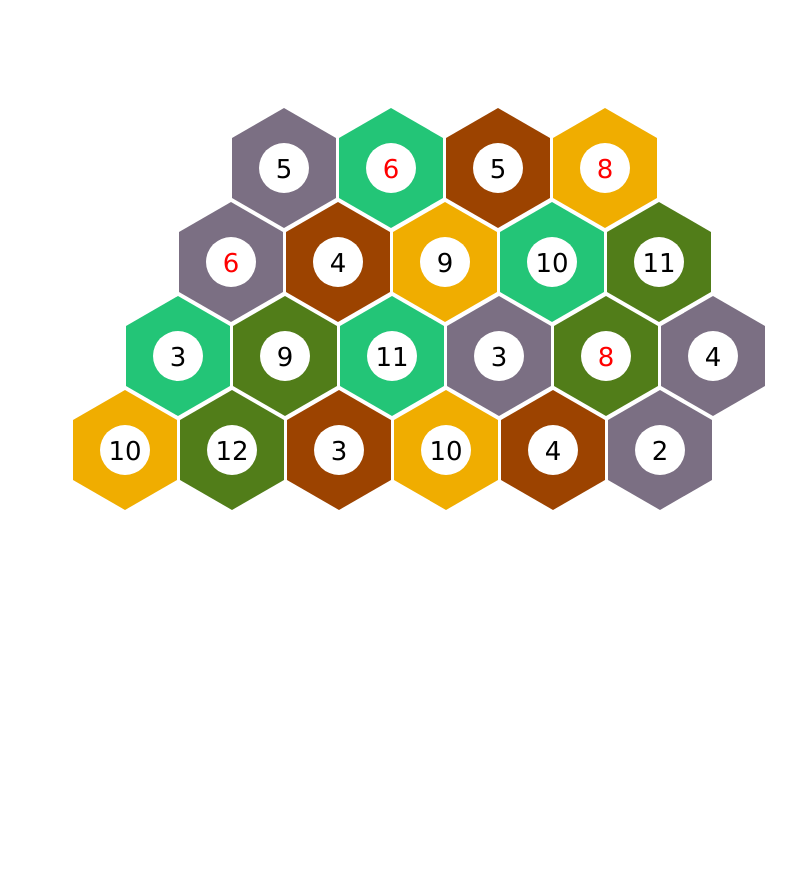
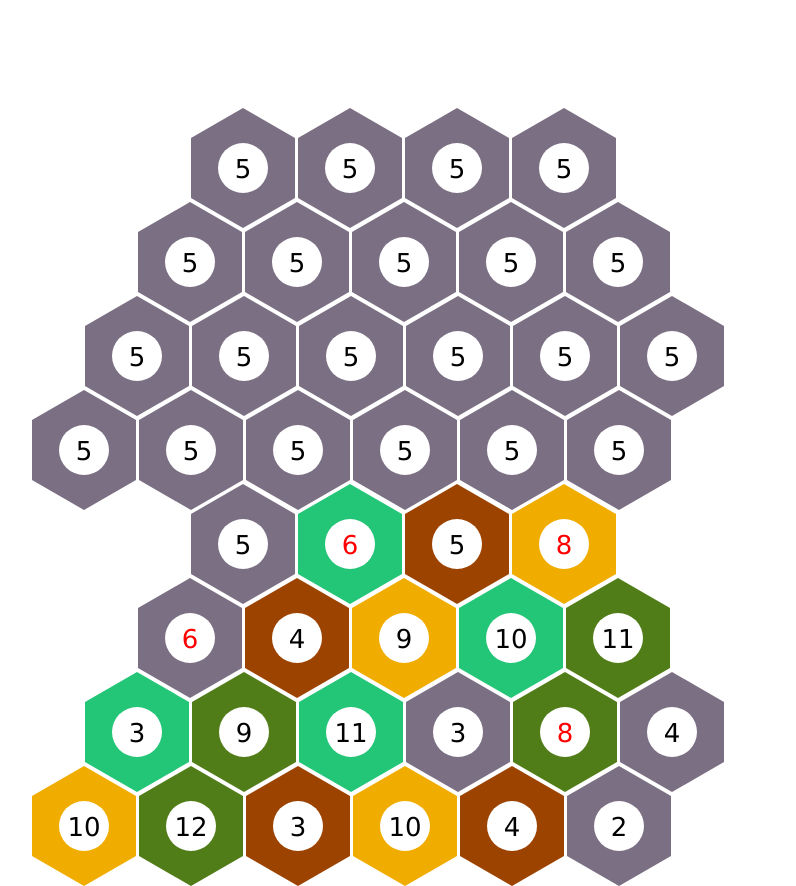
Before and after one commit to forevanyeung/got-catan-randomizer, an Angular app: page / in a window 1280 px wide. Shown: the whole page, without its empty margins (79-875 px from the left). Before the commit the page ends 800 px from the top, so only its background shows below. Built offline with nearby package versions, Linux system fonts and the light colour scheme.

Commit message:
Updated CSS. Started dynamically generating hex grid.

```diff
--- a/src/app/app.component.css
+++ b/src/app/app.component.css
@@ -3,9 +3,9 @@
 }
 
 .hex-row { clear: left; }
-.hex-row.shift-1 { margin-left: -53px; }
-.hex-row.shift-2 { margin-left: -106px; }
-.hex-row.shift-3 { margin-left: -159px; }
+.hex-row:nth-of-type(1) { margin-left: 159px; }
+.hex-row:nth-of-type(2) { margin-left: 106px; }
+.hex-row:nth-of-type(3) { margin-left: 53px; }
 
 .hex:before {
     content: " ";
@@ -44,6 +44,7 @@
 .hex.lumber { --terrain-hex: #517d19; }
 .hex.wool { --terrain-hex: #23C577; }
 .hex.ore { --terrain-hex: #7b6f83; }
+.hex.ice { --terrain-hex: #fcfdfe; }
 
 .token {
     font-size: 2em;
--- a/src/app/app.component.html
+++ b/src/app/app.component.html
@@ -1,3 +1,13 @@
+
+
+<div id="ng-Gift">
+    <div class="hex-row" *ngFor="let row of rows">
+      <div class="hex {{ combinedEx[0][1] }}" *ngFor="let a of array(row)">
+        <div class="token">{{ combinedEx[0][0] }}</div>
+      </div>
+    </div>
+</div>
+
 
 
 <div id="Gift">
@@ -7,14 +17,14 @@
         <div class="hex brick"><div class="token">5</div></div>
         <div class="hex grain"><div class="token red">8</div></div>
     </div>
-    <div class="hex-row shift-1">
+    <div class="hex-row">
         <div class="hex ore"><div class="token red">6</div></div>
         <div class="hex brick"><div class="token">4</div></div>
         <div class="hex grain"><div class="token">9</div></div>
         <div class="hex wool"><div class="token">10</div></div>
         <div class="hex lumber"><div class="token">11</div></div>
     </div>
-    <div class="hex-row shift-2">
+    <div class="hex-row">
         <div class="hex wool"><div class="token">3</div></div>
         <div class="hex lumber"><div class="token">9</div></div>
         <div class="hex wool"><div class="token">11</div></div>
@@ -22,7 +32,7 @@
         <div class="hex lumber"><div class="token red">8</div></div>
         <div class="hex ore"><div class="token">4</div></div>
     </div>
-    <div class="hex-row shift-3">
+    <div class="hex-row">
         <div class="hex grain"><div class="token">10</div></div>
         <div class="hex lumber"><div class="token">12</div></div>
         <div class="hex brick"><div class="token">3</div></div>
--- a/src/app/app.component.ts
+++ b/src/app/app.component.ts
@@ -6,5 +6,39 @@ import { Component } from '@angular/core';
   styleUrls: ['./app.component.css']
 })
 export class AppComponent {
+  /* 4-player */
+  rows = [
+    4,
+    5,
+    6,
+    6
+  ]
+  tokens = [
+    2,3,3,3,4,4,4,5,5,6,6,8,8,9,9,10,10,10,11,11,12
+  ]
+  hexes = [
+    "grain","grain","grain","grain",
+    "brick","brick","brick","brick",
+    "lumber","lumber","lumber","lumber",
+    "wool","wool","wool","wool",
+    "ore","ore","ore","ore","ore"
+  ]
+  ports = [
+    "grain",
+    "brick",
+    "lumber",
+    "wool",
+    "ore"
+  ]
 
+  combinedEx = [
+    [5,"ore"],[6,"wool"],[5,"brick"],[8,"wheat"],
+    [6,"ore"],[4,"brick"],[9,"wheat"],[10,"wool"],[11,"lumber"],
+    [3,"wool"],[9,"lumber"],[11,"wool"],[3,"ore"],[8,"lumber"],[4,"ore"],
+    [10,"wheat"],[12,"lumber"],[3,"brick"],[10,"wheat"],[4,"brick"],[2,"ore"]
+  ]
+
+  array(n: number): any[] {
+    return Array(n);
+  }
 }
--- a/src/styles.css
+++ b/src/styles.css
@@ -1,6 +1,6 @@
 /* You can add global styles to this file, and also import other style files */
 body {
     font-family: 'Lucida Grande', 'Helvetica Neue', Helvetica, Arial, sans-serif;
-    padding: 100px 0 0 300px;
+    padding: 100px 0 50px 100px;
     font-size: 13px;
 }
```
